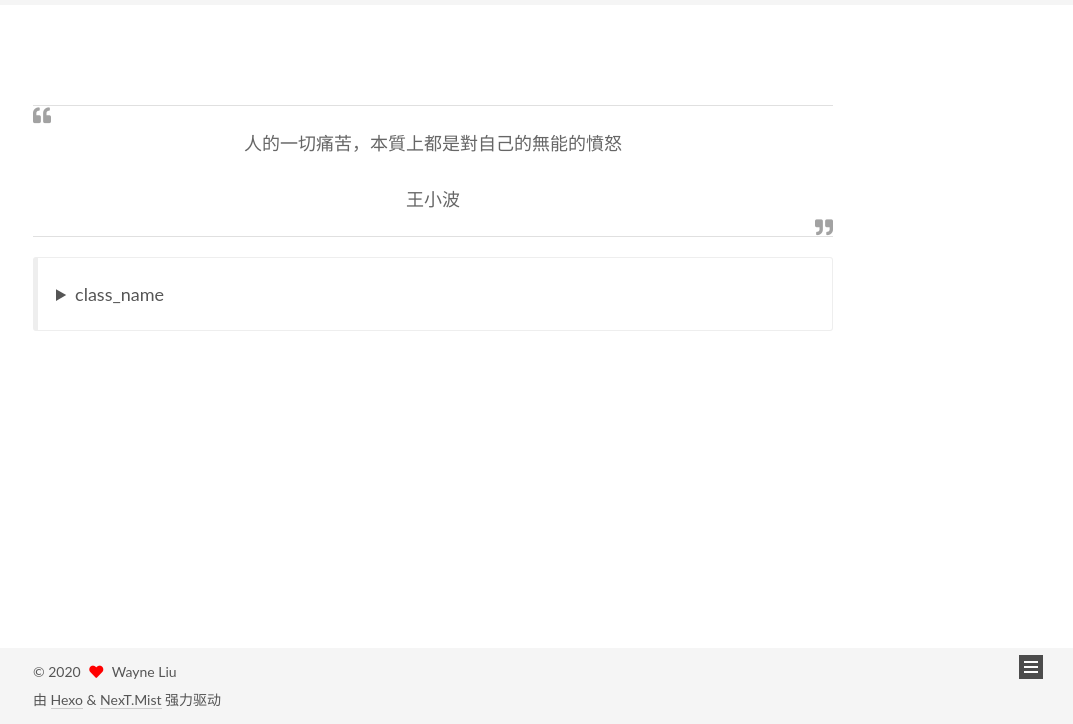
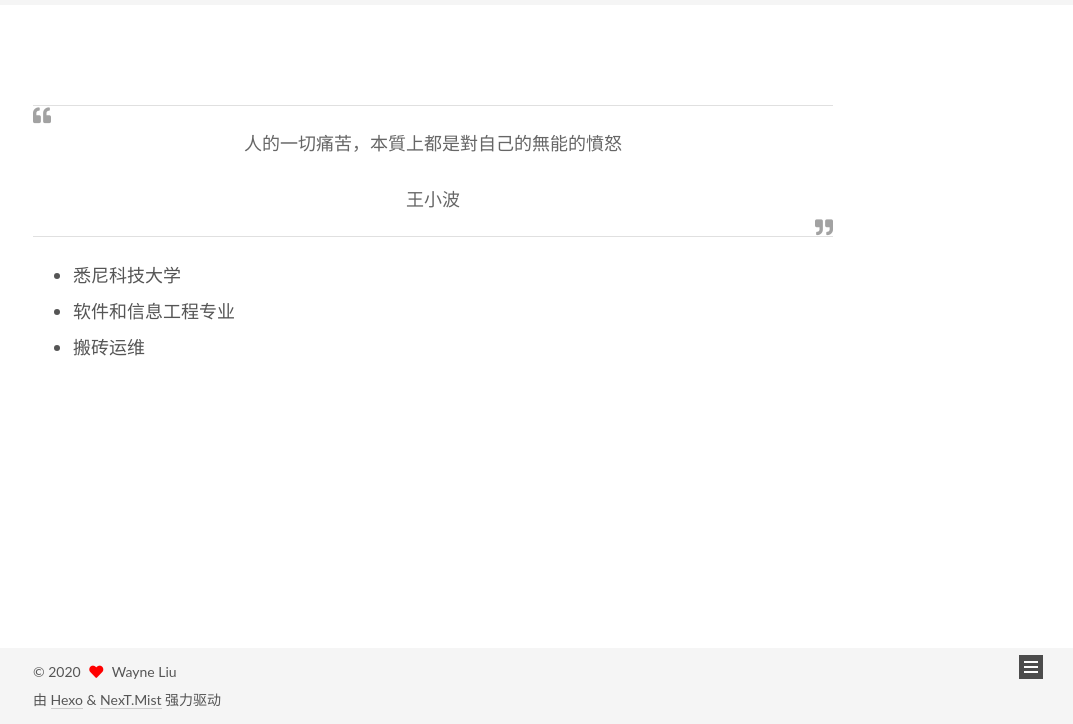
Before and after one commit to Itsokayo/Itsokayo.github.io, a plain HTML site: page about/index.html in a window 1280 px wide. Shown: the part 76-800 px from the top of the page, without its empty margins (207-1280 px from the left). Drawn offline with nearby package versions, Linux system fonts and the light colour scheme; some packages are replaced by stand-ins of ours; a script that the page names is missing.

Commit message:
Site updated: 2020-12-30 22:05:08

```diff
--- a/about/index.html
+++ b/about/index.html
@@ -23,15 +23,15 @@
     var NexT = window.NexT || {};
     var CONFIG = {"hostname":"example.com","root":"/","images":"/images","scheme":"Mist","version":"8.1.0","exturl":false,"sidebar":{"position":"right","display":"hide","padding":18,"offset":12},"copycode":true,"bookmark":{"enable":false,"color":"#222","save":"auto"},"fancybox":false,"mediumzoom":false,"lazyload":false,"pangu":false,"comments":{"style":"tabs","active":null,"storage":true,"lazyload":false,"nav":null},"motion":{"enable":true,"async":false,"transition":{"post_block":"fadeIn","post_header":"fadeInDown","post_body":"fadeInDown","coll_header":"fadeInLeft","sidebar":"fadeInUp"}},"prism":false,"i18n":{"placeholder":"搜索...","empty":"没有找到任何搜索结果：${query}","hits_time":"找到 ${hits} 个搜索结果（用时 ${time} 毫秒）","hits":"找到 ${hits} 个搜索结果"}};
   </script>
-<meta name="description" content="人的一切痛苦，本質上都是對自己的無能的憤怒 王小波    class_name  Content (md partial supported)">
+<meta name="description" content="人的一切痛苦，本質上都是對自己的無能的憤怒 王小波     悉尼科技大学 软件和信息工程专业 搬砖运维">
 <meta property="og:type" content="website">
 <meta property="og:title" content="Wayne x Blog">
 <meta property="og:url" content="http://example.com/about/index.html">
 <meta property="og:site_name" content="Wayne x Blog">
-<meta property="og:description" content="人的一切痛苦，本質上都是對自己的無能的憤怒 王小波    class_name  Content (md partial supported)">
+<meta property="og:description" content="人的一切痛苦，本質上都是對自己的無能的憤怒 王小波     悉尼科技大学 软件和信息工程专业 搬砖运维">
 <meta property="og:locale" content="zh_CN">
 <meta property="article:published_time" content="2020-12-25T04:42:18.000Z">
-<meta property="article:modified_time" content="2020-12-25T06:42:19.000Z">
+<meta property="article:modified_time" content="2020-12-30T14:04:35.336Z">
 <meta property="article:author" content="Wayne Liu">
 <meta name="twitter:card" content="summary">
 
@@ -229,11 +229,12 @@
 
 </blockquote>
 
-<details class="note "><summary><p>class_name</p>
-</summary>
-<p>Content (md partial supported) </p>
+<ul>
+<li>悉尼科技大学</li>
+<li>软件和信息工程专业</li>
+<li>搬砖运维</li>
+</ul>
 
-</details>
       </div>
 
 
--- a/css/main.css
+++ b/css/main.css
@@ -2780,7 +2780,7 @@ hr {
   transition: all 0.2s ease-in-out;
 }
 .links-of-author a::before {
-  background: #8c7dfe;
+  background: #b91645;
   display: inline-block;
   margin-right: 3px;
   transform: translateY(-2px);
```
